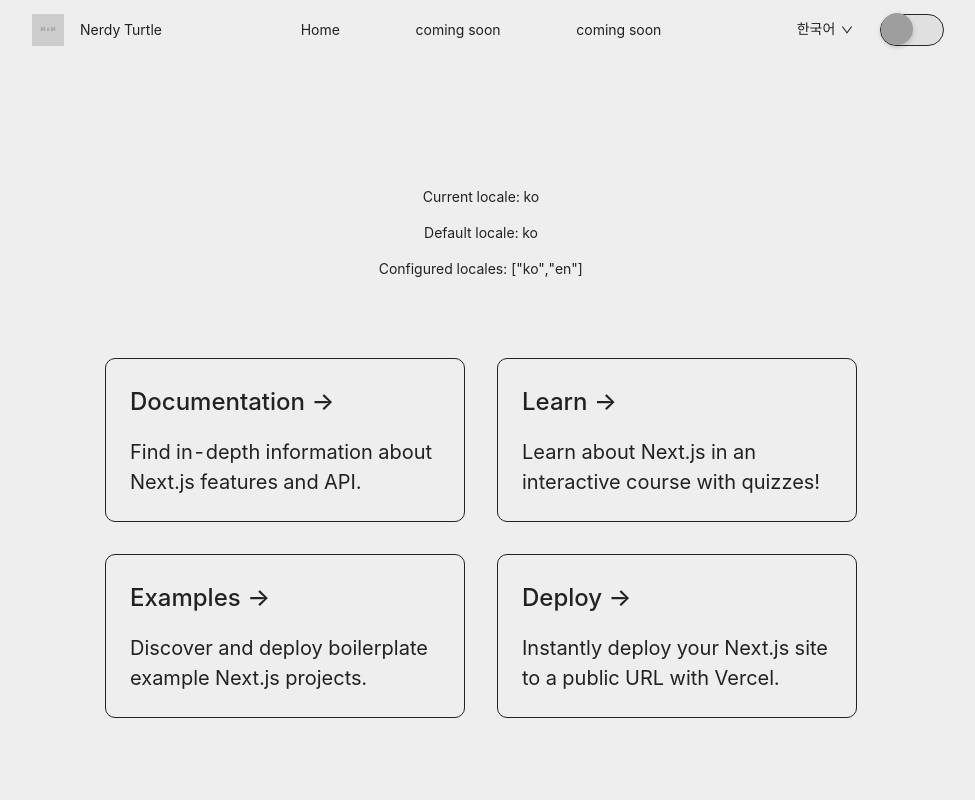
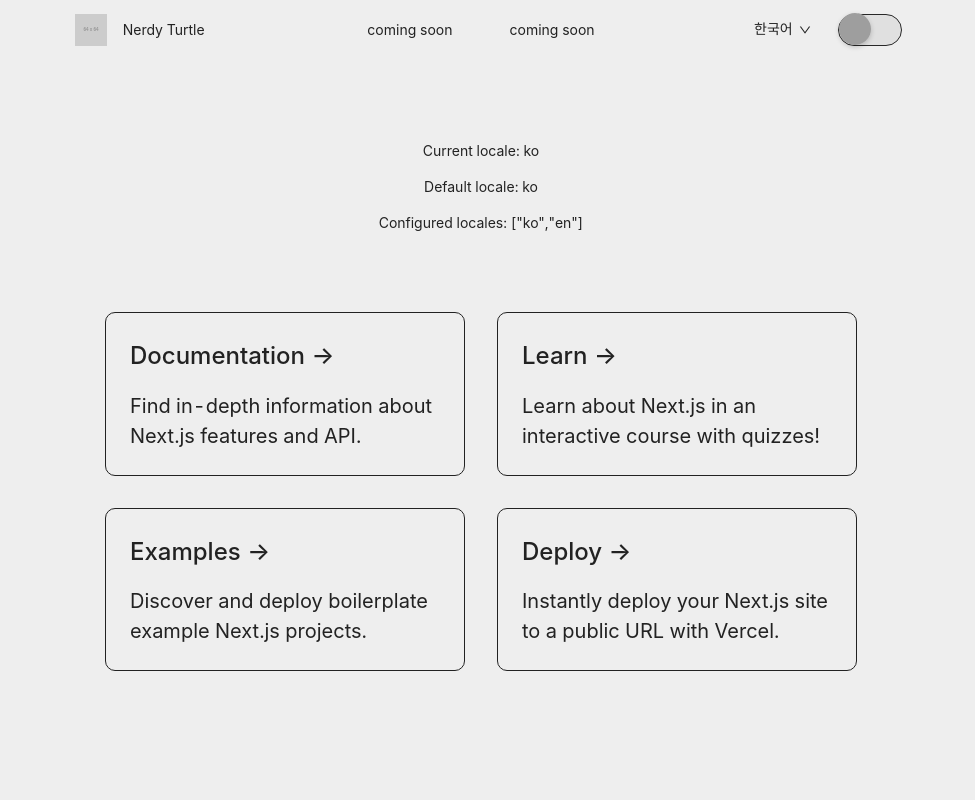
Before and after one commit to nerdy-turtle/nerdy-turtle-client-v1, a Next.js app: page / in a window 1280 px wide. Shown: the top 800 px of the page, without its empty margins (159-1134 px from the left). Built offline with nearby package versions, Linux system fonts and the light colour scheme; grey boxes are pictures that could not be loaded.

Commit message:
Fix: header component

```diff
--- a/components/Header.tsx
+++ b/components/Header.tsx
@@ -1,7 +1,7 @@
 import styled from 'styled-components'
 import Link from 'next/link'
 import { useRouter } from 'next/router'
-import { styleMode } from '../styles/styles'
+import { md, styleMode } from '../styles/styles'
 import { Select } from 'antd'
 
 /** components */
@@ -19,9 +19,6 @@ const Header: React.FC<Props> = ({ toggleStyle, theme }) => {
         <span>Nerdy Turtle</span>
       </div>
       <div className="header-list">
-        <Link href="/">
-          <a>Home</a>
-        </Link>
         <Link href="/">
           <a>coming soon</a>
         </Link>
@@ -48,8 +45,8 @@ const Header: React.FC<Props> = ({ toggleStyle, theme }) => {
 const HeaderWrapper = styled.header`
   position: relative;
 
-  display: flex;
-  flex-flow: row nowrap;
+  display: grid;
+  grid-template-columns: 1fr 1fr 1fr;
   align-items: center;
   justify-content: center;
 
@@ -58,11 +55,14 @@ const HeaderWrapper = styled.header`
   width: 100%;
   margin: 0 auto;
 
+  ${md} {
+    row-gap: 0.5rem;
+  }
+
   > * {
     display: inline-flex;
   }
   .header-title {
-    flex-basis: 25%;
     gap: 1rem;
 
     justify-content: center;
@@ -77,19 +77,24 @@ const HeaderWrapper = styled.header`
   }
 
   .header-list {
-    flex-basis: 50%;
-
     justify-content: space-evenly;
     align-items: center;
+
+    ${md} {
+      grid-column: 2/4;
+    }
   }
 
   .header-actions {
-    flex-basis: 25%;
     gap: 1rem;
 
     justify-content: center;
     align-items: center;
 
+    ${md} {
+      grid-column: 4/1;
+      grid-row: 2;
+    }
     .ant-select {
       .ant-select-selector {
         background-color: transparent;
--- a/pages/index.tsx
+++ b/pages/index.tsx
@@ -48,10 +48,6 @@ const Home: NextPage<Props> = ({ toggleStyle, theme }) => {
 const DivWrapper = styled.div`
   min-height: 100vh;
   padding: 0 0.5rem;
-  display: flex;
-  flex-direction: column;
-  justify-content: center;
-  align-items: center;
   height: 100vh;
 
   main {
```
